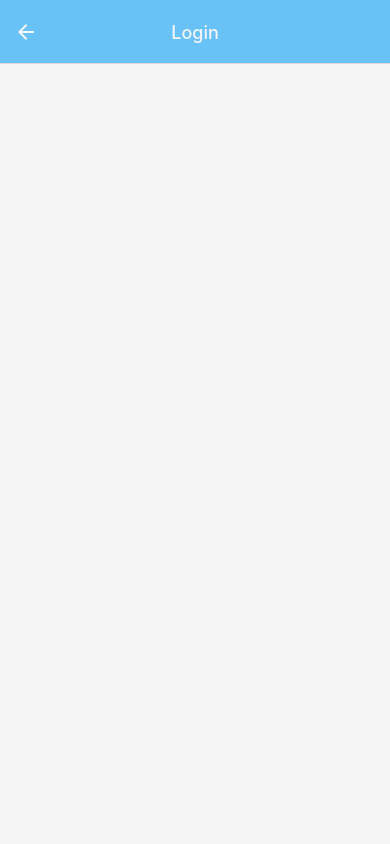
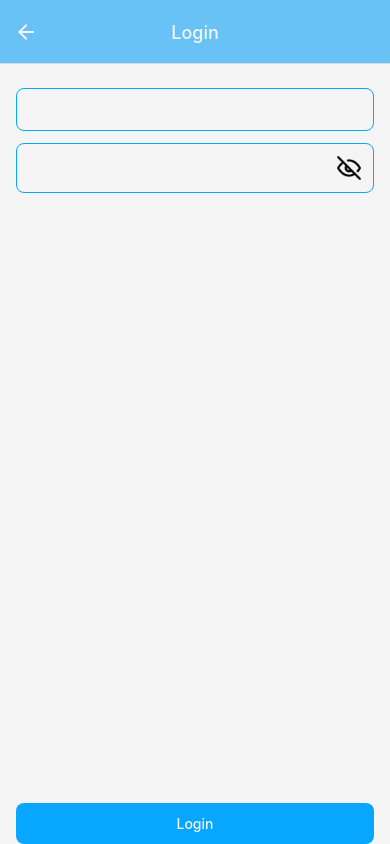
Before and after one commit to theton1k/kernelics, a React Native app: screen /Login in a window 390 px wide. Built offline with nearby package versions, Linux system fonts and the light colour scheme.

Commit message:
change login and welcome screens view

```diff
--- a/src/screens/AuthStack/Login/LoginView.tsx
+++ b/src/screens/AuthStack/Login/LoginView.tsx
@@ -1,7 +1,81 @@
-import { View } from 'react-native';
+import React from 'react';
+import {
+  Keyboard,
+  StyleSheet,
+  TextInput,
+  TouchableWithoutFeedback,
+  View,
+} from 'react-native';
+import { Button, Input, KeyboardAvoidingWrapper } from '../../../components';
+import { SafeAreaView } from 'react-native-safe-area-context';
+import { TextInputFunction, VoidFunction } from '../../../types/global';
 
-const LoginView = () => {
-  return <View />;
+export type LoginInputData = Record<'password' | 'email', string>;
+
+type Props = {
+  onSubmitEmail: VoidFunction;
+  passwordInputRef: React.RefObject<TextInput>;
+  inputData: LoginInputData;
+  onChangeEmail: TextInputFunction;
+  onChangePassword: TextInputFunction;
 };
 
+const LoginView = (props: Props) => {
+  const {
+    onSubmitEmail,
+    passwordInputRef,
+    inputData,
+    onChangeEmail,
+    onChangePassword,
+  } = props;
+
+  return (
+    <SafeAreaView style={styles.screenWrapper} edges={['bottom']}>
+      <TouchableWithoutFeedback onPress={Keyboard.dismiss}>
+        <View style={styles.contentWrapper}>
+          <View style={styles.inputWrapper}>
+            <Input
+              autoComplete={'email'}
+              keyboardType={'email-address'}
+              autoCorrect={false}
+              onSubmitEditing={onSubmitEmail}
+              value={inputData.email}
+              onChangeText={onChangeEmail}
+              enterKeyHint={'next'}
+            />
+
+            <Input
+              inputRef={passwordInputRef}
+              autoComplete={'password'}
+              autoCorrect={false}
+              secureTextEntry={true}
+              value={inputData.password}
+              onChangeText={onChangePassword}
+            />
+          </View>
+
+          <KeyboardAvoidingWrapper>
+            <Button title={'Login'} onPress={() => {}} />
+          </KeyboardAvoidingWrapper>
+        </View>
+      </TouchableWithoutFeedback>
+    </SafeAreaView>
+  );
+};
+
+const styles = StyleSheet.create({
+  screenWrapper: {
+    flex: 1,
+    paddingHorizontal: 16,
+  },
+  contentWrapper: {
+    flex: 1,
+    paddingTop: 24,
+  },
+  inputWrapper: {
+    flex: 1,
+    gap: 12,
+  },
+});
+
 export default LoginView;
--- a/src/screens/AuthStack/Login/index.tsx
+++ b/src/screens/AuthStack/Login/index.tsx
@@ -1,7 +1,40 @@
-import LoginView from './LoginView';
+import LoginView, { LoginInputData } from './LoginView';
+import { useCallback, useRef, useState } from 'react';
+import { TextInput } from 'react-native';
 
 const Login = () => {
-  return <LoginView />;
+  const passwordInputRef = useRef<TextInput>(null);
+
+  const [inputData, setInputData] = useState<LoginInputData>({
+    email: '',
+    password: '',
+  });
+
+  const onChangePassword = useCallback((newValue: string) => {
+    setInputData(prev => ({ ...prev, password: newValue }));
+  }, []);
+
+  const onChangeEmail = useCallback((newValue: string) => {
+    setInputData(prev => ({ ...prev, email: newValue }));
+  }, []);
+
+  const onSubmitEmail = () => {
+    if (!passwordInputRef.current) {
+      return;
+    }
+
+    passwordInputRef.current.focus();
+  };
+
+  return (
+    <LoginView
+      onSubmitEmail={onSubmitEmail}
+      passwordInputRef={passwordInputRef}
+      inputData={inputData}
+      onChangePassword={onChangePassword}
+      onChangeEmail={onChangeEmail}
+    />
+  );
 };
 
 export default Login;
--- a/src/screens/AuthStack/Welcome/WelcomeView.tsx
+++ b/src/screens/AuthStack/Welcome/WelcomeView.tsx
@@ -1,17 +1,44 @@
-import { Button, View } from 'react-native';
+import { ImageBackground, StyleSheet, View } from 'react-native';
+import { Button } from '../../../components';
+import { SafeAreaView } from 'react-native-safe-area-context';
+import { welcomeBGImage } from '../../../assets/images';
+import { VoidFunction } from '../../../types/global';
 
 type Props = {
-  navigateToLogin: () => void;
-  navigateToRegistration: () => void;
+  navigateToLogin: VoidFunction;
+  navigateToRegistration: VoidFunction;
 };
 
 const WelcomeView = ({ navigateToLogin, navigateToRegistration }: Props) => {
   return (
-    <View>
-      <Button title={'Login'} onPress={navigateToLogin} />
-      <Button title={'Register'} onPress={navigateToRegistration} />
-    </View>
+    <SafeAreaView style={styles.screenWrapper}>
+      <ImageBackground
+        source={welcomeBGImage}
+        style={styles.backgroundImage}
+        resizeMode={'cover'}
+      />
+      <View style={styles.buttonWrapper}>
+        <Button title={'Login'} onPress={navigateToLogin} />
+        <Button title={'Register'} onPress={navigateToRegistration} />
+      </View>
+    </SafeAreaView>
   );
 };
 
+const styles = StyleSheet.create({
+  screenWrapper: {
+    flex: 1,
+    justifyContent: 'flex-end',
+    alignItems: 'center',
+  },
+  backgroundImage: {
+    width: '100%',
+    height: '120%',
+  },
+  buttonWrapper: {
+    width: '50%',
+    gap: 12,
+  },
+});
+
 export default WelcomeView;
--- a/src/screens/AuthStack/Welcome/index.tsx
+++ b/src/screens/AuthStack/Welcome/index.tsx
@@ -9,7 +9,7 @@ const Welcome = ({ navigation }: Props) => {
   };
 
   const navigateToRegistration = () => {
-    navigation.navigate('Login');
+    navigation.navigate('Register');
   };
 
   return (
```
